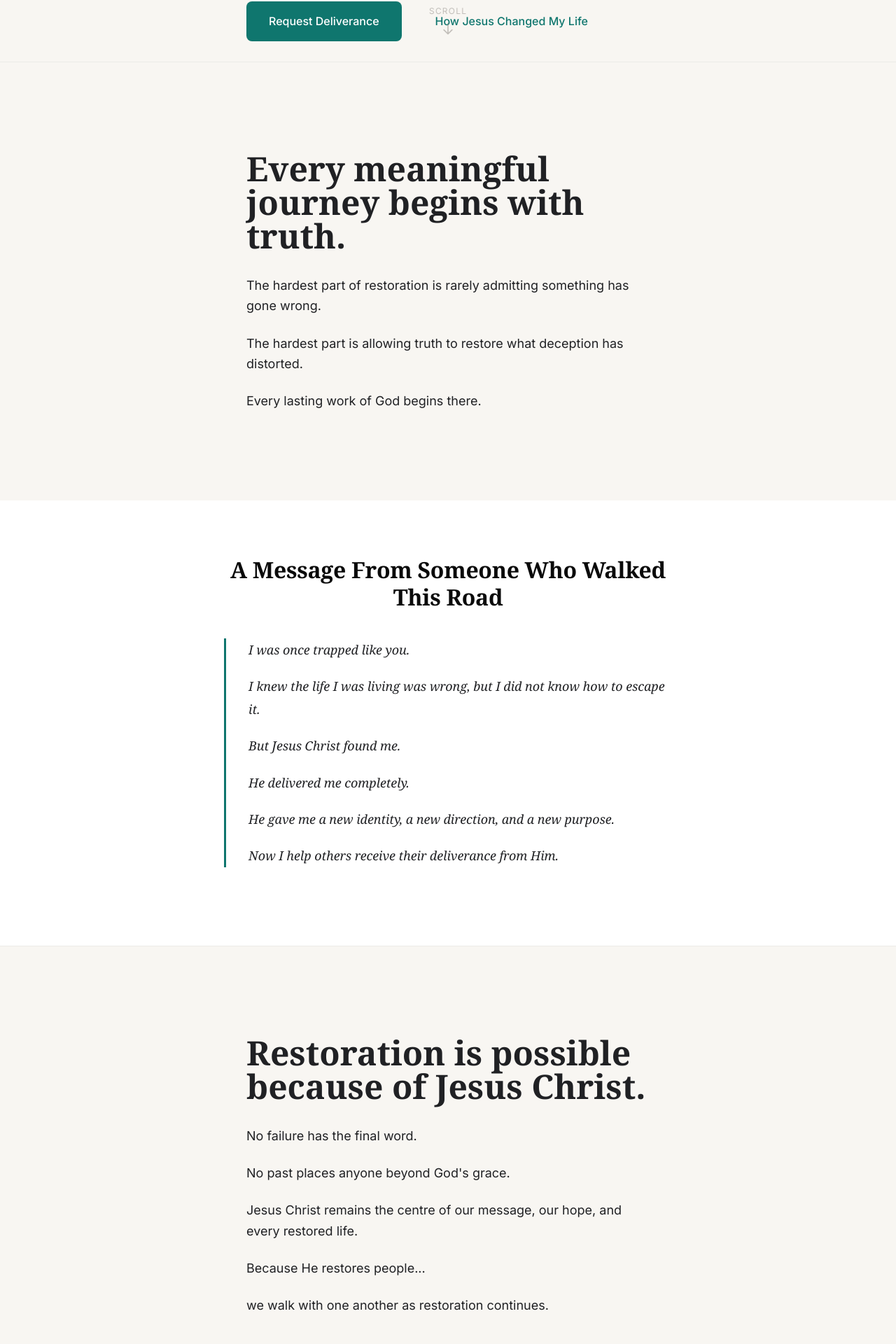
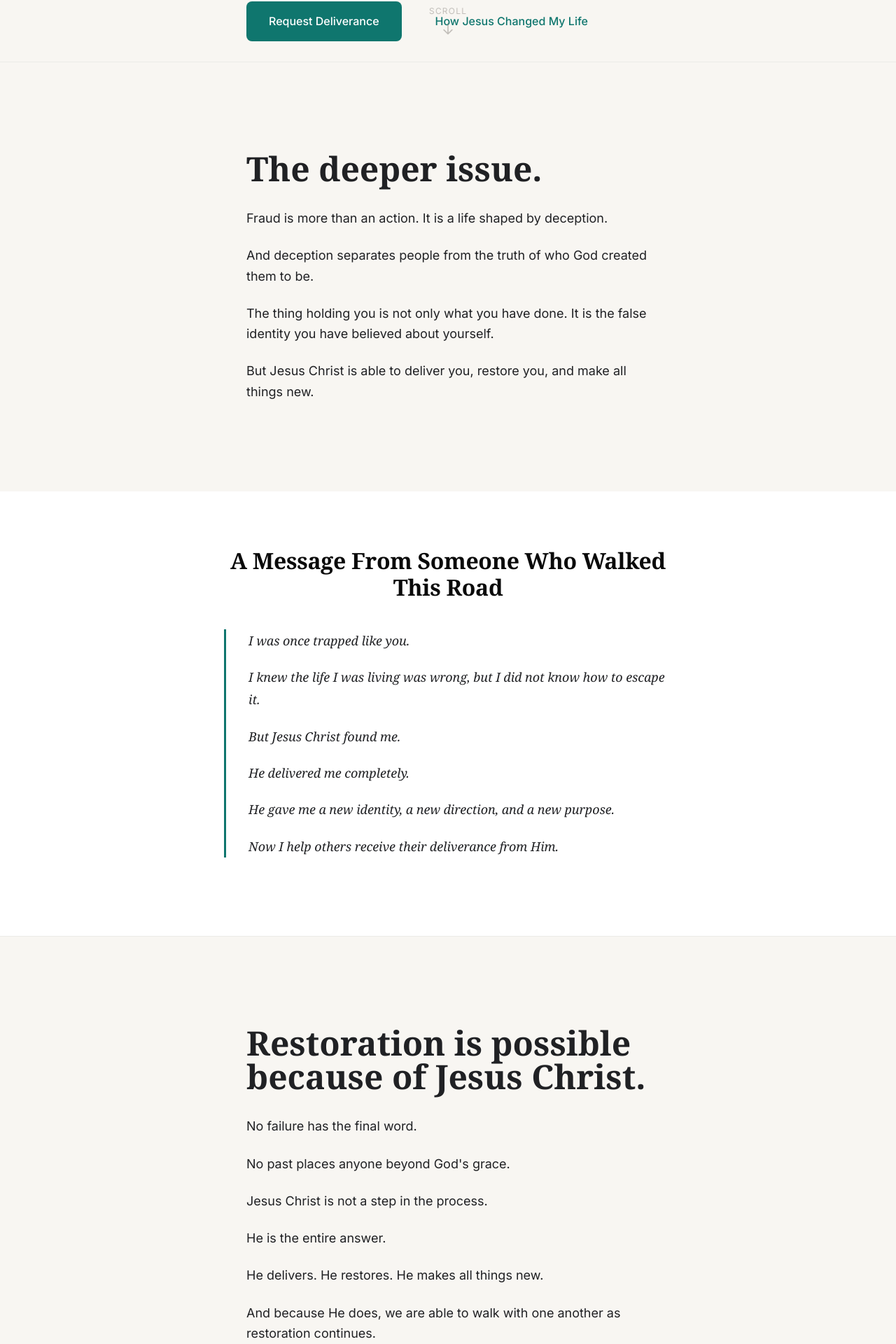
Before and after one commit to whoisjimilitan/restoration-community, a Next.js app in the folder apps/web/: page / in a window 1280 px wide. Shown: the part 712-2632 px from the top of the page at 70% size. Built offline with nearby package versions, Linux system fonts and the light colour scheme; a web font is replaced by a local one.

Commit message:
refactor: Implement EXECUTABLE-007 - Christ-centered deliverance messaging

```diff
--- a/apps/web/src/app/components/landing/ChristSection.tsx
+++ b/apps/web/src/app/components/landing/ChristSection.tsx
@@ -19,13 +19,16 @@ export default function ChristSection() {
               No past places anyone beyond God&apos;s grace.
             </p>
             <p>
-              Jesus Christ remains the centre of our message, our hope, and every restored life.
+              Jesus Christ is not a step in the process.
             </p>
             <p>
-              Because He restores people...
+              He is the entire answer.
             </p>
             <p>
-              we walk with one another as restoration continues.
+              He delivers. He restores. He makes all things new.
+            </p>
+            <p>
+              And because He does, we are able to walk with one another as restoration continues.
             </p>
           </div>
         </div>
--- a/apps/web/src/app/components/landing/CommunitySection.tsx
+++ b/apps/web/src/app/components/landing/CommunitySection.tsx
@@ -14,12 +14,15 @@ export default function CommunitySection() {
           {/* Heading */}
           <div className="max-w-2xl">
             <h2 className="text-4xl md:text-5xl font-serif font-bold text-rc-text leading-tight">
-              Walking the Journey Together
+              You will not walk alone.
             </h2>
           </div>
 
           {/* Description */}
           <div className="max-w-2xl space-y-4 text-lg text-rc-text">
+            <p>
+              Restoration is the work of Jesus Christ. Community is how He supports you through it.
+            </p>
             <p>
               Mentors. Prayer. Scripture. Honest conversations. Faithful encouragement. Real relationships.
             </p>
--- a/apps/web/src/app/components/landing/HonestWorkSection.tsx
+++ b/apps/web/src/app/components/landing/HonestWorkSection.tsx
@@ -16,16 +16,22 @@ export default function HonestWorkSection() {
               Leaving deception is only the beginning.
             </p>
             <p>
-              The Holy Spirit transforms how we work...
+              Deliverance through Jesus Christ transforms your entire life.
             </p>
             <p>
-              how we serve...
+              It changes how you work...
             </p>
             <p>
-              how we love...
+              how you serve...
             </p>
             <p>
-              and how we live with integrity.
+              how you love...
+            </p>
+            <p>
+              and how you live with integrity.
+            </p>
+            <p>
+              This is not self-improvement. This is the fruit of being made new in Christ.
             </p>
           </div>
         </div>
--- a/apps/web/src/app/components/landing/InvitationSection.tsx
+++ b/apps/web/src/app/components/landing/InvitationSection.tsx
@@ -15,19 +15,19 @@ export default function InvitationSection() {
 
           <div className="space-y-4 text-lg text-rc-text leading-relaxed">
             <p>
-              This ministry exists for people trapped in fraud, scams, and dishonest living who desire freedom through Jesus Christ.
+              The first step is not joining a community.
             </p>
             <p>
-              But anyone sincerely seeking Jesus Christ is welcome here.
+              The first step is coming to Jesus Christ and asking Him to deliver you.
             </p>
             <p>
-              Whether today is the beginning of your journey,
+              He is waiting for you.
             </p>
             <p>
-              or another step toward Jesus Christ,
+              He does not condemn you.
             </p>
             <p>
-              you are welcome here.
+              He has already paid the price for your freedom.
             </p>
           </div>
 
--- a/apps/web/src/app/components/landing/RecognitionSection.tsx
+++ b/apps/web/src/app/components/landing/RecognitionSection.tsx
@@ -7,19 +7,22 @@ export default function RecognitionSection() {
         <div className="space-y-8">
           <div>
             <h2 className="text-4xl md:text-5xl font-serif font-bold text-rc-text leading-tight">
-              Every meaningful journey begins with truth.
+              The deeper issue.
             </h2>
           </div>
 
           <div className="space-y-6">
             <p className="text-lg text-rc-text leading-relaxed">
-              The hardest part of restoration is rarely admitting something has gone wrong.
+              Fraud is more than an action. It is a life shaped by deception.
             </p>
             <p className="text-lg text-rc-text leading-relaxed">
-              The hardest part is allowing truth to restore what deception has distorted.
+              And deception separates people from the truth of who God created them to be.
             </p>
             <p className="text-lg text-rc-text leading-relaxed">
-              Every lasting work of God begins there.
+              The thing holding you is not only what you have done. It is the false identity you have believed about yourself.
+            </p>
+            <p className="text-lg text-rc-text leading-relaxed">
+              But Jesus Christ is able to deliver you, restore you, and make all things new.
             </p>
           </div>
 
```
